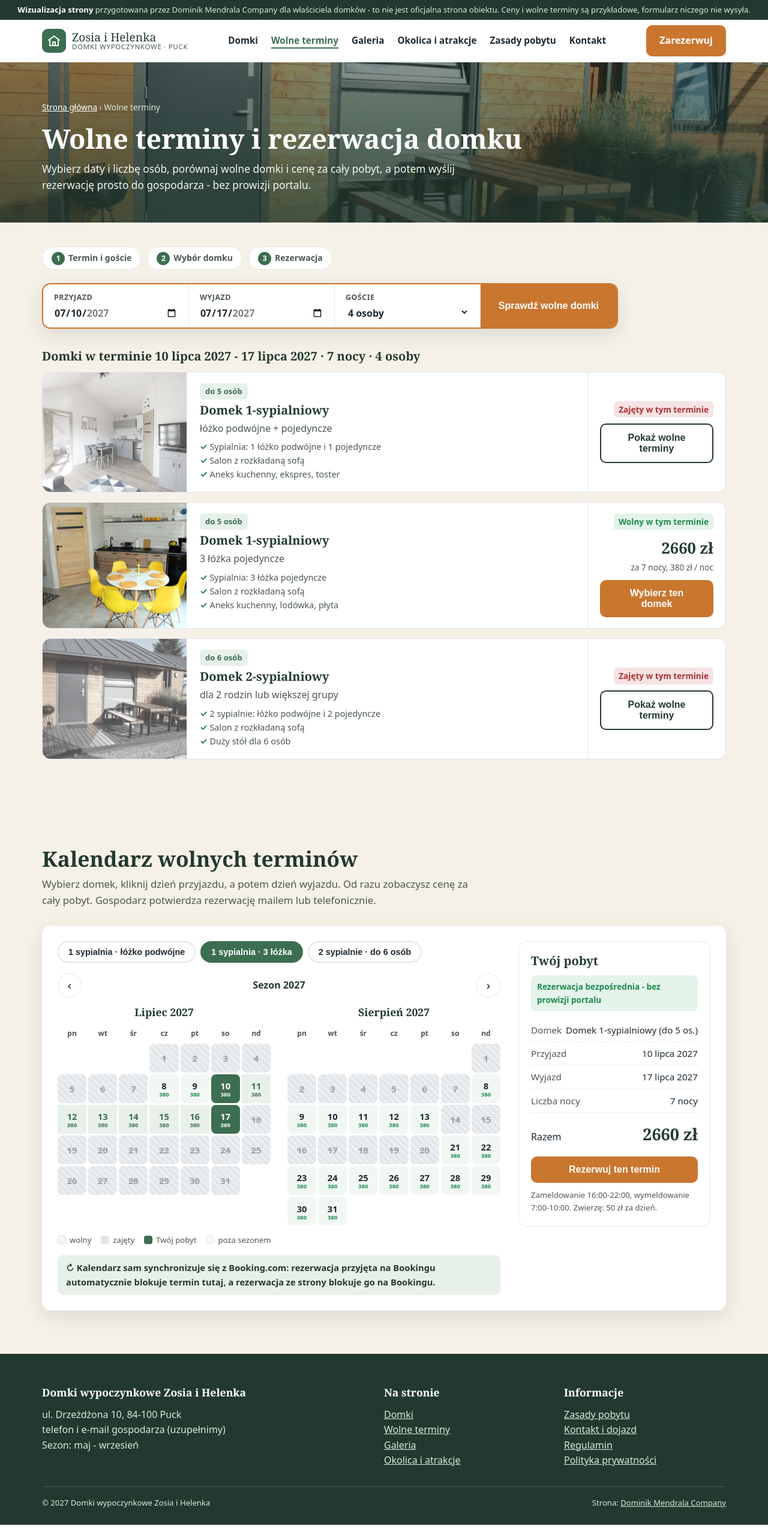
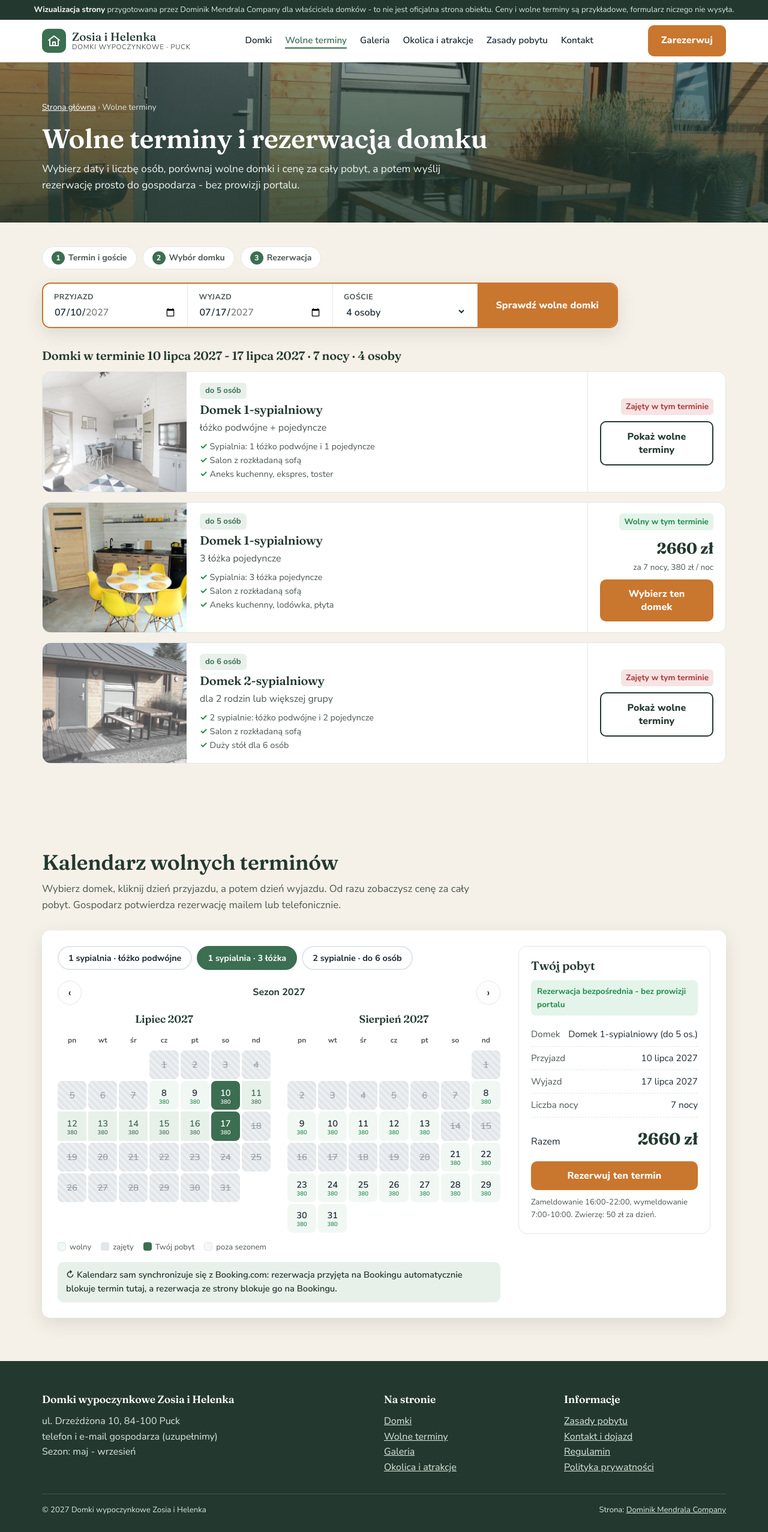
Before and after one commit to dominikmendralacompany/podglad-domki-puck, a plain HTML site: page rezerwacja/index.html in a window 1280 px wide. Shown: the whole page at 60% size. Drawn offline with Linux system fonts and the light colour scheme.

Commit message:
Nowe czcionki: Fraunces i Nunito Sans
Co-Authored-By: Claude Opus 5.5 <noreply@anthropic.com>

```diff
--- a/assets/style.css
+++ b/assets/style.css
@@ -1,14 +1,15 @@
 :root{
   --navy:#23392f; --sea:#3c6e52; --sea-l:#e8f0ea; --sand:#f6f1e8; --wood:#c9762f; --wood-d:#a85f22;
   --ink:#1d2a33; --muted:#4b5751; --line:#e2e6e9; --ok:#1f8a4c; --busy:#c9ced3; --white:#fff;
+  --head:"Fraunces",Georgia,serif; --body:"Nunito Sans",system-ui,-apple-system,"Segoe UI",Arial,sans-serif;
   --r:14px; --shadow:0 10px 30px rgba(35,57,47,.12);
 }
 *{box-sizing:border-box;margin:0;padding:0}
 html{scroll-behavior:smooth}
-body{font-family:system-ui,-apple-system,"Segoe UI",Roboto,Arial,sans-serif;color:var(--ink);background:var(--white);line-height:1.6;font-size:16px}
+body{font-family:var(--body);color:var(--ink);background:var(--white);line-height:1.6;font-size:16px}
 img{max-width:100%;display:block}
 a{color:inherit}
-h1,h2,h3{font-family:Georgia,"Times New Roman",serif;line-height:1.2;color:var(--navy)}
+h1,h2,h3{font-family:var(--head);line-height:1.2;color:var(--navy)}
 h2{font-size:clamp(1.6rem,3vw,2.2rem);margin-bottom:.6rem}
 h3{font-size:1.25rem}
 .wrap{max-width:1180px;margin:0 auto;padding:0 20px}
@@ -28,8 +29,8 @@ header{position:sticky;top:0;z-index:50;background:rgba(255,255,255,.96);backdro
 .nav{display:flex;align-items:center;justify-content:space-between;height:70px;gap:16px}
 .logo{display:flex;align-items:center;gap:10px;text-decoration:none}
 .logo-mark{width:40px;height:40px;border-radius:10px;background:var(--sea);display:grid;place-items:center;color:#fff}
-.logo-txt{font-family:Georgia,serif;font-size:1.2rem;color:var(--navy);line-height:1.1}
-.logo-txt small{display:block;font-family:system-ui,sans-serif;font-size:.72rem;color:var(--muted);letter-spacing:.06em;text-transform:uppercase}
+.logo-txt{font-family:var(--head);font-size:1.2rem;color:var(--navy);line-height:1.1}
+.logo-txt small{display:block;font-family:var(--body);font-size:.72rem;color:var(--muted);letter-spacing:.06em;text-transform:uppercase}
 .menu{display:flex;gap:22px;list-style:none}
 .menu a{text-decoration:none;font-weight:600;color:var(--ink);font-size:.95rem;white-space:nowrap}
 .menu a:hover{color:var(--sea)}
@@ -61,7 +62,7 @@ header{position:sticky;top:0;z-index:50;background:rgba(255,255,255,.96);backdro
 .facts{background:var(--sand);padding:34px 0}
 .facts .wrap{display:grid;grid-template-columns:repeat(5,1fr);gap:18px}
 .fact{text-align:center}
-.fact strong{display:block;font-family:Georgia,serif;font-size:1.7rem;color:var(--sea)}
+.fact strong{display:block;font-family:var(--head);font-size:1.7rem;color:var(--sea)}
 .fact span{font-size:.9rem;color:var(--muted)}
 @media(max-width:760px){.facts .wrap{grid-template-columns:repeat(2,1fr)}}
 
@@ -76,7 +77,7 @@ header{position:sticky;top:0;z-index:50;background:rgba(255,255,255,.96);backdro
 .card ul li::before{content:"✓ ";color:var(--ok);font-weight:700}
 .card-foot{display:flex;align-items:flex-end;justify-content:space-between;margin-top:auto;padding-top:12px;border-top:1px solid var(--line)}
 .price{font-size:.85rem;color:var(--muted)}
-.price b{font-size:1.5rem;color:var(--navy);font-family:Georgia,serif}
+.price b{font-size:1.5rem;color:var(--navy);font-family:var(--head)}
 .avail{font-size:.85rem;font-weight:700;border-radius:6px;padding:3px 8px;display:none}
 .avail.free{display:inline-block;background:#e4f4ea;color:var(--ok)}
 .avail.taken{display:inline-block;background:#f6e3e3;color:#a33}
@@ -94,7 +95,7 @@ header{position:sticky;top:0;z-index:50;background:rgba(255,255,255,.96);backdro
 .cal-head button:disabled{opacity:.3;cursor:default}
 .months{display:grid;grid-template-columns:1fr 1fr;gap:28px}
 @media(max-width:640px){.months{grid-template-columns:1fr}.months .month:nth-child(2){display:none}}
-.month h4{text-align:center;font-family:Georgia,serif;color:var(--navy);font-size:1.1rem;margin-bottom:8px;text-transform:capitalize}
+.month h4{text-align:center;font-family:var(--head);color:var(--navy);font-size:1.1rem;margin-bottom:8px;text-transform:capitalize}
 .grid{display:grid;grid-template-columns:repeat(7,1fr);gap:3px}
 .dow{text-align:center;font-size:.75rem;font-weight:700;color:var(--muted);padding:4px 0}
 .day{aspect-ratio:1;display:flex;flex-direction:column;align-items:center;justify-content:center;border-radius:8px;font-size:.92rem;font-weight:600;cursor:pointer;border:0;background:#f1f8f4;color:var(--ink);position:relative;font-family:inherit}
@@ -113,7 +114,7 @@ header{position:sticky;top:0;z-index:50;background:rgba(255,255,255,.96);backdro
 .sum-row{display:flex;justify-content:space-between;padding:7px 0;border-bottom:1px dashed var(--line);font-size:.95rem}
 .sum-row span:first-child{color:var(--muted)}
 .sum-total{display:flex;justify-content:space-between;align-items:baseline;margin:14px 0 16px}
-.sum-total b{font-family:Georgia,serif;font-size:1.7rem;color:var(--navy)}
+.sum-total b{font-family:var(--head);font-size:1.7rem;color:var(--navy)}
 .summary .btn{width:100%}
 .hint{font-size:.82rem;color:var(--muted);margin-top:10px}
 .no-fee{background:#e4f4ea;color:var(--ok);font-weight:700;font-size:.85rem;border-radius:8px;padding:8px 10px;margin-bottom:12px}
@@ -136,7 +137,7 @@ header{position:sticky;top:0;z-index:50;background:rgba(255,255,255,.96);backdro
 .reviews{display:grid;grid-template-columns:300px 1fr;gap:40px;margin-top:28px;align-items:start}
 @media(max-width:860px){.reviews{grid-template-columns:1fr}}
 .score-box{background:var(--navy);color:#fff;border-radius:var(--r);padding:26px;text-align:center}
-.score-box .big{font-family:Georgia,serif;font-size:3.4rem;line-height:1}
+.score-box .big{font-family:var(--head);font-size:3.4rem;line-height:1}
 .score-box p{color:#dbe7de;font-size:.92rem;margin-top:6px}
 .bars{display:flex;flex-direction:column;gap:12px}
 .bar-row{display:grid;grid-template-columns:200px 1fr 40px;gap:12px;align-items:center;font-size:.94rem}
@@ -170,7 +171,7 @@ details p{margin-top:10px;color:var(--muted)}
 footer{background:var(--navy);color:#dbe7de;padding:50px 0 26px}
 .foot{display:grid;grid-template-columns:2fr 1fr 1fr;gap:30px}
 @media(max-width:760px){.foot{grid-template-columns:1fr}}
-footer h4{color:#fff;font-family:Georgia,serif;margin-bottom:10px;font-size:1.1rem}
+footer h4{color:#fff;font-family:var(--head);margin-bottom:10px;font-size:1.1rem}
 footer a{color:#dbe7de}
 .copy{border-top:1px solid rgba(255,255,255,.15);margin-top:30px;padding-top:16px;font-size:.82rem;display:flex;justify-content:space-between;flex-wrap:wrap;gap:10px}
 
@@ -219,7 +220,7 @@ footer a{color:#dbe7de}
 .steps span{background:#fff;border:1px solid var(--line);border-radius:999px;padding:7px 15px;font-weight:700;font-size:.88rem;color:var(--muted)}
 .steps span b{display:inline-grid;place-items:center;width:22px;height:22px;border-radius:50%;background:var(--sea);color:#fff;margin-right:6px;font-size:.78rem}
 .search.inline{border-width:2px}
-.results-head{margin-top:34px;font-family:Georgia,serif;color:var(--navy);font-size:1.25rem}
+.results-head{margin-top:34px;font-family:var(--head);color:var(--navy);font-size:1.25rem}
 .results{display:grid;gap:16px;margin-top:14px}
 .result{display:grid;grid-template-columns:240px 1fr 230px;gap:22px;border:1px solid var(--line);border-radius:var(--r);overflow:hidden;background:#fff;align-items:stretch}
 .result img{width:100%;height:100%;min-height:170px;object-fit:cover}
@@ -243,7 +244,7 @@ footer a{color:#dbe7de}
 @media(max-width:520px){.equip{columns:1}}
 .onsite{display:grid;grid-template-columns:repeat(4,1fr);gap:16px;margin-top:24px}
 .onsite div{background:var(--sand);border-radius:var(--r);padding:20px}
-.onsite strong{display:block;color:var(--navy);font-family:Georgia,serif;font-size:1.1rem;margin-bottom:4px}
+.onsite strong{display:block;color:var(--navy);font-family:var(--head);font-size:1.1rem;margin-bottom:4px}
 @media(max-width:860px){.onsite{grid-template-columns:1fr 1fr}}
 .contact-grid{display:grid;grid-template-columns:1fr 1.3fr;gap:36px;margin-top:24px;align-items:start}
 @media(max-width:860px){.contact-grid{grid-template-columns:1fr}}
@@ -340,3 +341,8 @@ footer a{color:#dbe7de}
 }
 .cal-box>*,.cards>*,.attr-grid>*,.results>*,.two>*,.contact-grid>*,.reviews>*,.cabin-detail>*,.result>*{min-width:0}
 .sync{margin-top:14px;background:var(--sea-l);color:var(--navy);border-radius:10px;padding:10px 14px;font-size:.92rem;font-weight:600}
+button,input,select,textarea{font-family:inherit}
+h1,h2,h3,h4{font-weight:600;letter-spacing:-.01em}
+.hero h1,.page-hero h1{font-weight:600}
+.btn{font-weight:800;letter-spacing:.01em}
+@media(max-width:760px){.cabin-detail .card-foot{flex-direction:column;align-items:flex-start;gap:12px}.cabin-detail .card-foot .btn{width:100%}}
--- a/rezerwacja/index.html
+++ b/rezerwacja/index.html
@@ -6,7 +6,10 @@
 <title>Wolne terminy i rezerwacja domku w Pucku - lato 2027</title>
 <meta name="description" content="Sprawdź wolne terminy w domkach w Pucku: wybierz daty i liczbę osób, porównaj domki i ceny za pobyt, wyślij rezerwację bezpośrednio do gospodarza.">
 <meta name="robots" content="noindex">
-<link rel="stylesheet" href="../assets/style.css?v=20261124b">
+<link rel="preconnect" href="https://fonts.googleapis.com">
+<link rel="preconnect" href="https://fonts.gstatic.com" crossorigin>
+<link rel="stylesheet" href="https://fonts.googleapis.com/css2?family=Fraunces:opsz,wght@9..144,500;9..144,600;9..144,700&family=Nunito+Sans:wght@400;600;700;800&display=swap">
+<link rel="stylesheet" href="../assets/style.css?v=20261124c">
 </head>
 <body data-base="../" data-page="rezerwacja">
 <div class="demo-bar"><span class="db-long"><b>Wizualizacja strony</b> przygotowana przez Dominik Mendrala Company dla właściciela domków - to nie jest oficjalna strona obiektu. Ceny i wolne terminy są przykładowe, formularz niczego nie wysyła.</span><span class="db-short"><b>Próbka strony</b> - nie jest to oficjalna strona obiektu, ceny i terminy przykładowe</span></div>
@@ -106,6 +109,6 @@
   </div>
 </div>
 
-<script src="../assets/app.js?v=20261124b"></script>
+<script src="../assets/app.js?v=20261124c"></script>
 </body>
 </html>
```
Also changed, not shown: domki/index.html (+5 -2 lines), galeria/index.html (+5 -2 lines), index.html (+5 -2 lines), kontakt/index.html (+5 -2 lines), okolica/index.html (+5 -2 lines), zasady-pobytu/index.html (+5 -2 lines).
